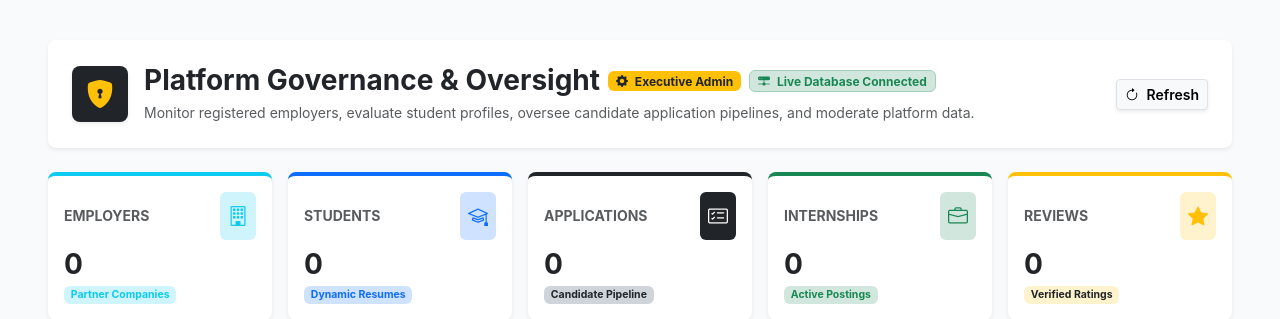
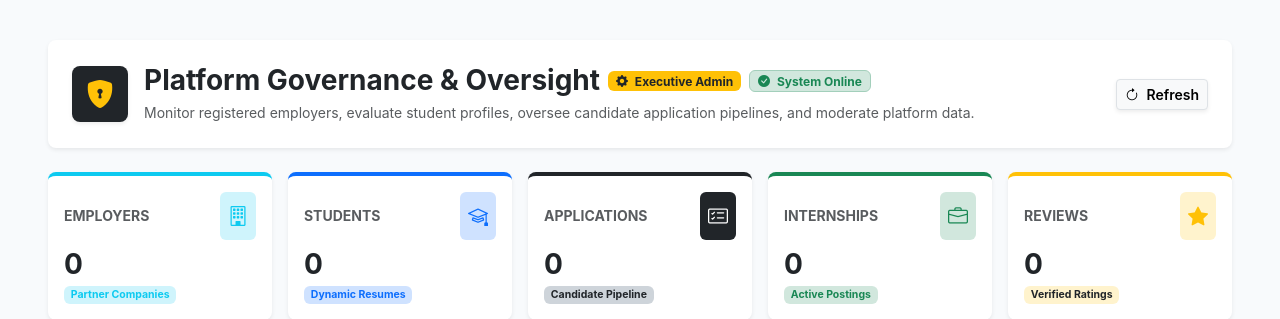
Before and after one commit to ragath-2006/interhub, a Flask app: page /admin/dashboard in a window 1280 px wide. Shown: the part 72-391 px from the top of the page. Run offline with Flask 3, Linux system fonts and the light colour scheme; the visitor is signed in with stand-in values (Sample User, id 1); data that the repository does not hold is empty; some libraries are stand-ins or nearby versions.

Commit message:
Update system status indicator in admin dashboard

```diff
--- a/templates/admin/dashboard.html
+++ b/templates/admin/dashboard.html
@@ -16,7 +16,7 @@
                         <div class="d-flex align-items-center gap-2 mb-1 flex-wrap">
                             <h3 class="fw-bold mb-0 text-dark">Platform Governance & Oversight</h3>
                             <span class="badge bg-warning text-dark fw-bold px-2 py-1"><i class="bi bi-gear-fill me-1"></i> Executive Admin</span>
-                            <span class="badge bg-success-subtle text-success border border-success-subtle px-2 py-1"><i class="bi bi-hdd-network-fill me-1"></i> Live Database Connected</span>
+                            <span class="badge bg-success-subtle text-success border border-success-subtle px-2 py-1"><i class="bi bi-check-circle-fill me-1"></i> System Online</span>
                         </div>
                         <p class="text-muted small mb-0">
                             Monitor registered employers, evaluate student profiles, oversee candidate application pipelines, and moderate platform data.
```
